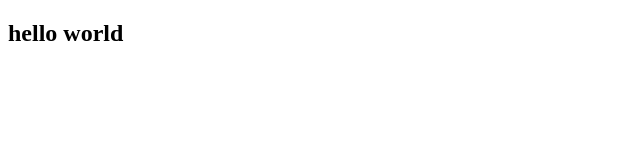
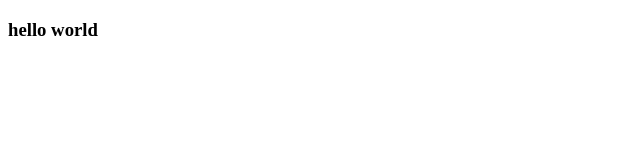
Before and after one commit to rallallalla/homework, a plain HTML site: page index.html in a window 1280 px wide. Shown: the whole page, without its empty margins (0-640 px from the left). Drawn offline with Linux system fonts and the light colour scheme.

Commit message:
edit index h3

```diff
--- a/index.html
+++ b/index.html
@@ -5,6 +5,6 @@
         <title>Title</title>
     </head>
     <body>
-        <h2>hello world</h2>
+        <h3>hello world</h3>
     </body>
 </html>
```
